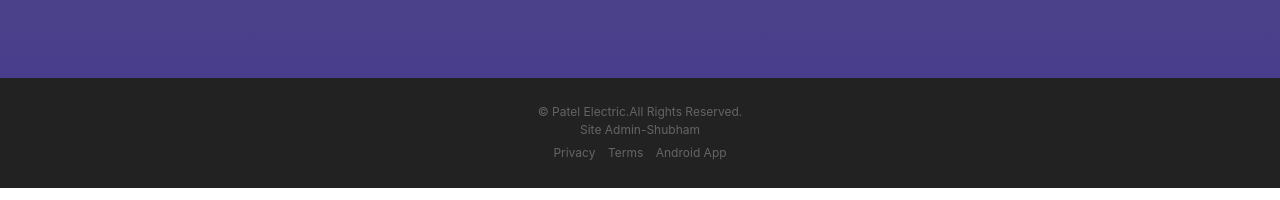
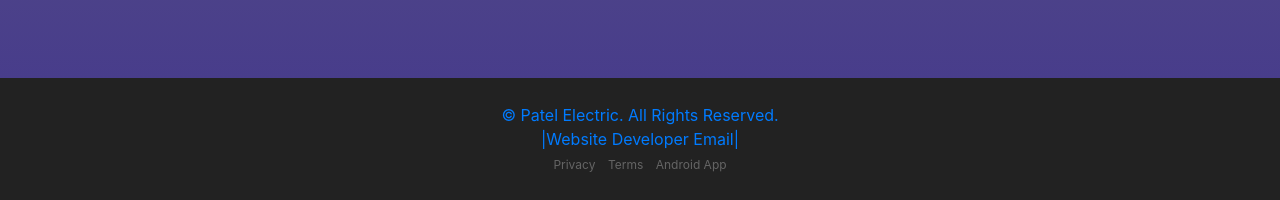
Before and after one commit to Patel-Electric/Patel-Electric.github.io, a website with bundled scripts: page index.html in a window 1280 px wide. Shown: the part 3850-4050 px from the top of the page. Built offline with nearby package versions, Linux system fonts and the light colour scheme; a web font is replaced by a local one.

Commit message:
contact update

```diff
--- a/index.html
+++ b/index.html
@@ -213,7 +213,7 @@ img[alt="www.000webhost.com"]{width:0px;height:0px;}
 
     <footer>
       <div class="container">
-        <p>&copy; Patel Electric.All Rights Reserved.<br>Site Admin-Shubham</p>
+        <a target="_blank" href="mailto: admin@patelelectric.in">&copy; Patel Electric. All Rights Reserved.<br>|Website Developer Email|</a>
         <ul class="list-inline">
           <li class="list-inline-item">
             <a href="#">Privacy</a>
```
